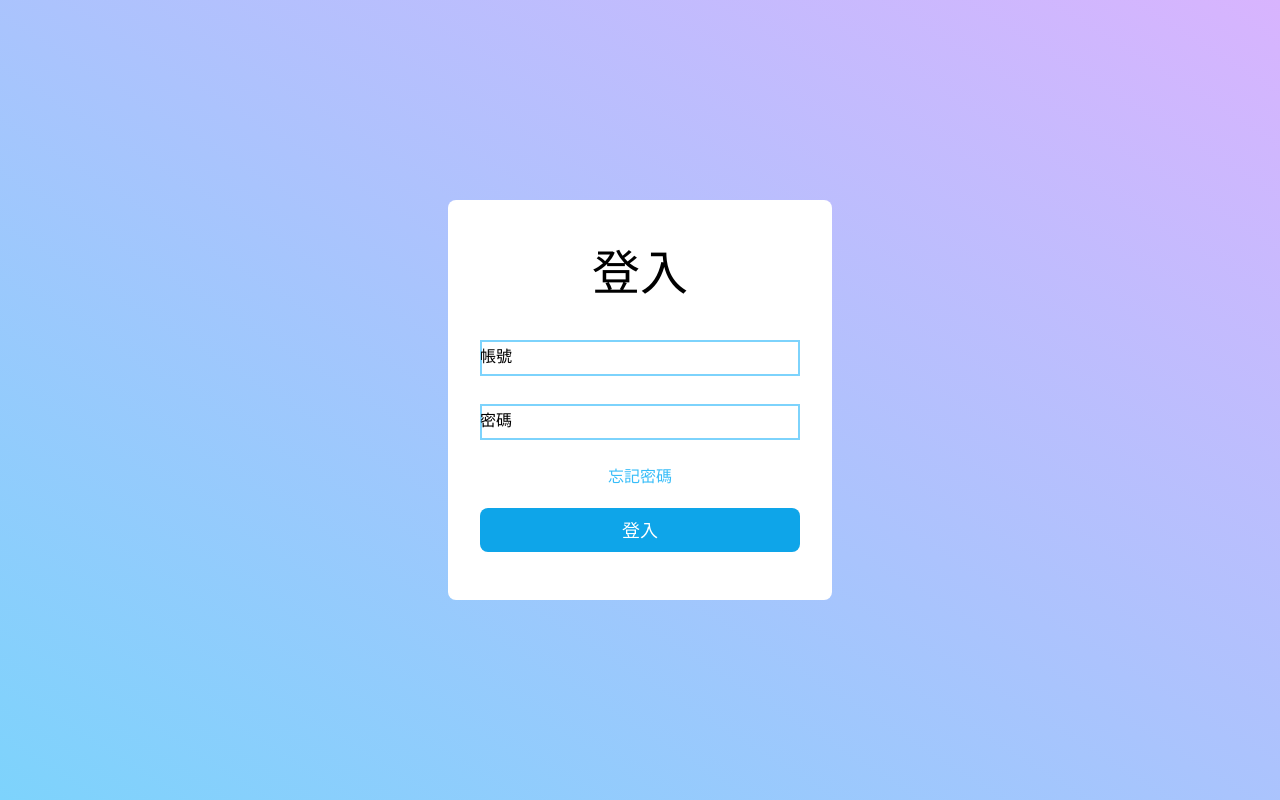
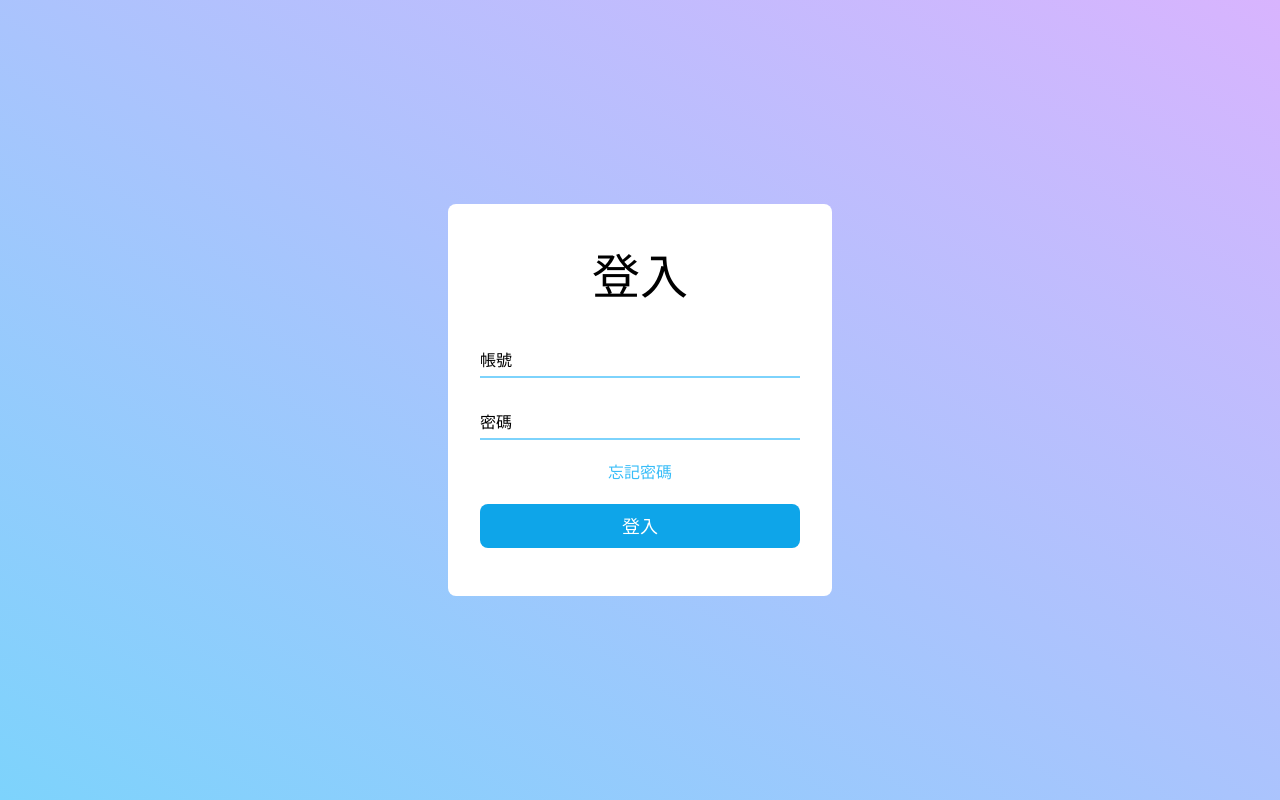
Before and after one commit to fhsh1103014/sign-in-form-practice, a website built with Vite: page index.html in a window 1280 px wide. Built offline with nearby package versions, Linux system fonts and the light colour scheme.

Commit message:
輸入邊框設計

```diff
--- a/index.html
+++ b/index.html
@@ -23,7 +23,7 @@
             <input
               type="text"
               id="account"
-              class="peer w-full border-2 border-sky-300 py-1 outline-none"
+              class="peer w-full border-b-2 border-sky-300 py-1 outline-none"
             />
             <p
               id="addr-hint-text"
@@ -32,11 +32,13 @@
               帳號
             </p>
           </label>
-          <label for="password" class="relative w-full py-1">
+          <label for="password" class="relative w-full">
             <input
               type="password"
+              id="password"
               name="password"
-              class="peer w-full border-2 border-sky-300 py-1 outline-none"
+              class="peer w-full border-b-2 border-sky-300 bg-transparent pt-2 pb-1 pr-2 outline-none focus:border-b-2"
+              autocomplete="off"
             />
             <p
               id="password-hint-text"
```
